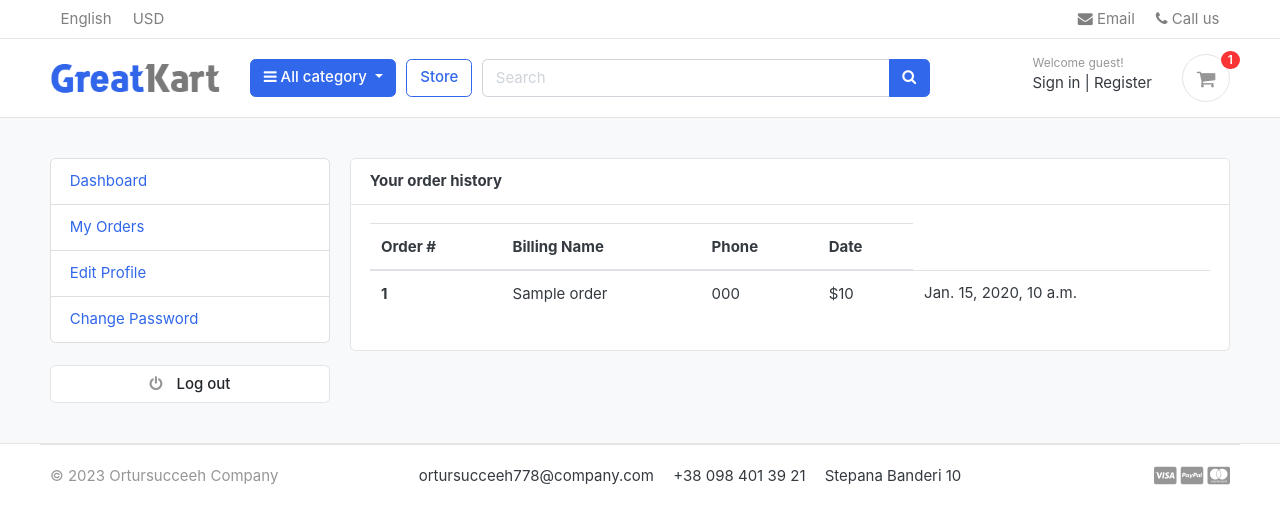
After one commit to ortursucceeh/django-Ecommerce-site, a Django app: template templates/accounts/my_orders.html in a window 1280 px wide. The commit adds this page. Shown: the top 524 px of the page. Run offline with Django 4.2, Linux system fonts and the light colour scheme; the template is opened without the code that fills it: most values are stand-ins (such as "Sample title", 1, 10 or a date in 2020); some libraries are stand-ins or nearby versions; some web fonts are replaced.

Commit message:
add my orders page

```diff
--- a/accounts/urls.py
+++ b/accounts/urls.py
@@ -12,4 +12,6 @@ urlpatterns = [
     path("forgotPassword/", views.forgotPassword, name="forgotPassword"),
     path("resetPassword_validate/<uidb64>/<token>", views.resetPassword_validate, name="resetPassword_validate"),
     path("resetPassword/", views.resetPassword, name="resetPassword"),
+
+    path("my_orders/", views.my_orders, name="my_orders"),
 ]
--- /dev/null
+++ b/templates/accounts/my_orders.html
@@ -0,0 +1,51 @@
+{% extends 'mysite/base.html' %}
+
+{% block content %}
+<section class="section-conten padding-y bg">
+    {% include "includes/alerts.html" %}
+    <div class="container">
+        <div class="row">
+        {% include "includes/dashboard_sidebar.html"%}
+        <main class="col-md-9">
+            <article class="card">
+            <header class="card-header">
+                <strong class="d-inline-block mr-3">Your order history</strong>
+            </header>
+            <div class="card-body">
+                <div class="row">
+                    <div class="col-md-12">
+                        <table class="table">
+                            <thead>
+                              <tr>
+                                <th scope="col">Order #</th>
+                                <th scope="col">Billing Name</th>
+                                <th scope="col">Phone</th>
+                                <th scope="col">Date</th>
+                              </tr>
+                            </thead>
+                            <tbody>
+                                {% for order in orders %}
+                              <tr>
+                                <th scope="row">{{order.order_number}}</th>
+                                <td>{{order.get_full_name}}</td>
+                                <td>{{order.phone}}</td>
+                                <td>${{order.order_total}}</td>
+                                <td>{{order.created_at}}</td>
+                              </tr>
+                              {% endfor %}
+                            </tbody>
+
+                          </table>
+                    </div>
+                </div> <!-- row.// -->
+            </div> <!-- card-body .// -->
+            </article> <!-- order-group.// -->
+        </main>
+    </div> <!-- row.// -->
+    </div>
+
+
+    </section>
+    <!-- ========================= SECTION CONTENT END// ========================= -->
+
+{% endblock content %}
--- a/templates/includes/dashboard_sidebar.html
+++ b/templates/includes/dashboard_sidebar.html
@@ -1,8 +1,8 @@
 <aside class="col-md-3">
     <!--   SIDEBAR   -->
     <ul class="list-group">
-        <a class="list-group-item active" href="#">Dashboard</a>
-        <a class="list-group-item" href="#">My Orders</a>
+        <a class="list-group-item {% if '/accounts/' == request.path %}active{% endif %}" href="{% url 'dashboard'%}">Dashboard</a>
+        <a class="list-group-item {% if '/accounts/my_orders/' == request.path %}active{% endif %}" href="{% url 'my_orders'%}">My Orders</a>
         <a class="list-group-item" href="#">Edit Profile</a>
         <a class="list-group-item" href="#">Change Password</a>
     </ul>
```
Also changed, not shown: accounts/views.py (+8 -0 lines).
